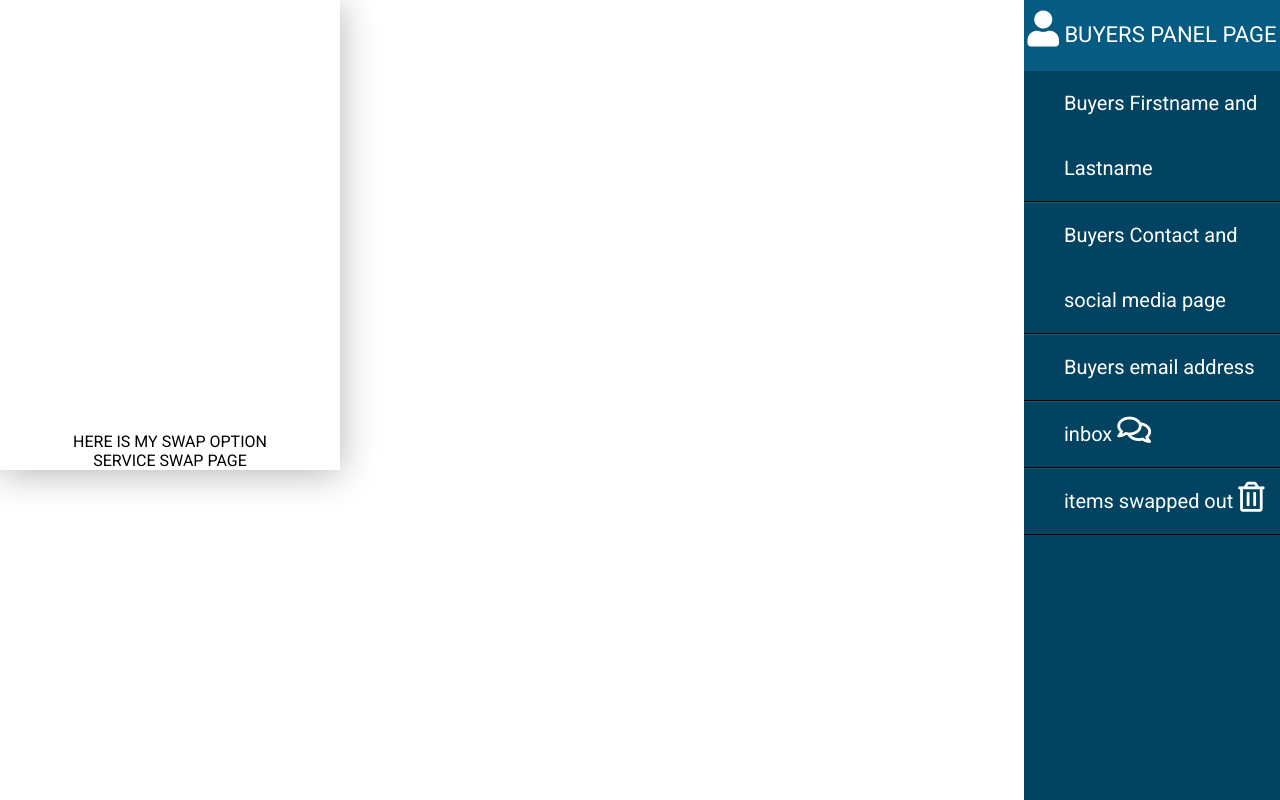
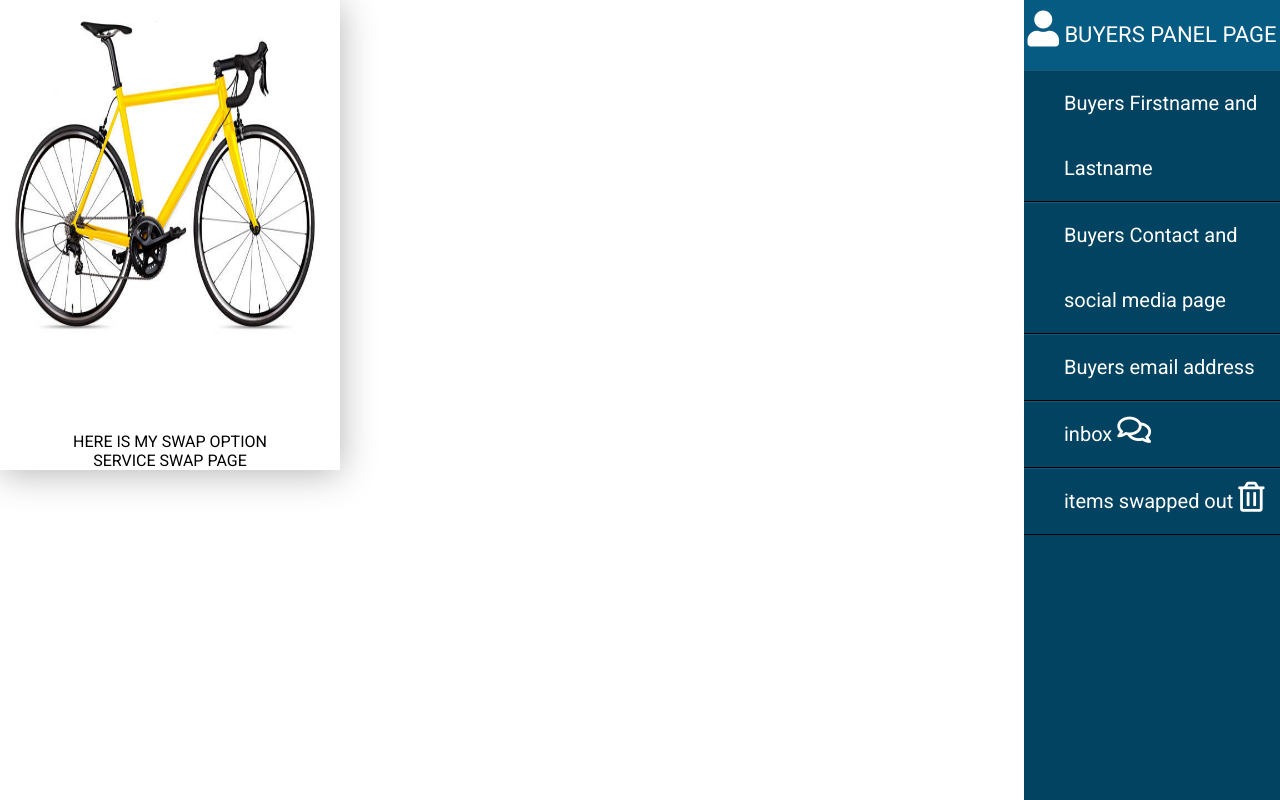
Before and after one commit to haroonmu/projectTr3, a plain HTML site: page index.html in a window 1280 px wide. Drawn offline with nearby package versions, Linux system fonts and the light colour scheme.

Commit message:
added bicycle pic in item card

```diff
--- a/index.html
+++ b/index.html
@@ -27,6 +27,9 @@
             </ul>
     </div>
         <div class="card">
+            <div class="CardImage">
+                <img src="image/bicycle.jpg" >
+            </div>
             <div class="cardContent">
                 <div class="cardTitle">HERE IS MY SWAP OPTION</div>
                 <div class="cardTDescription">SERVICE SWAP PAGE</div>
```
Also changed, not shown: image/bicycle.jpg (added).
